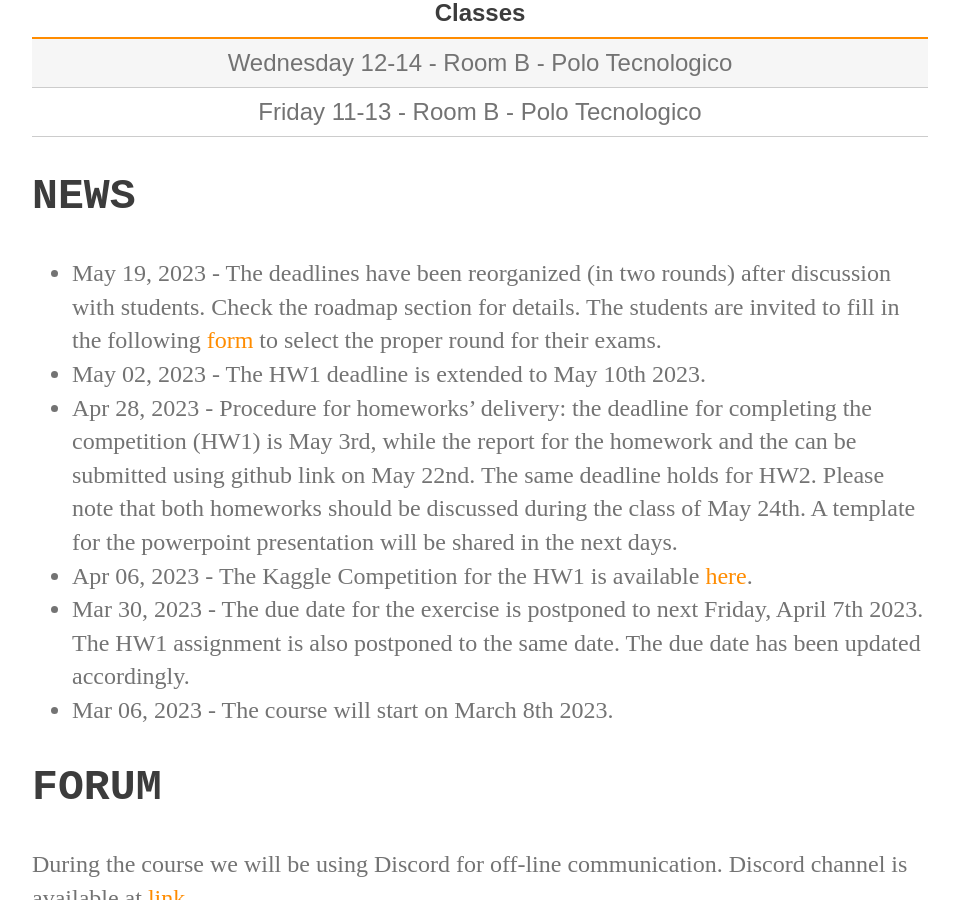
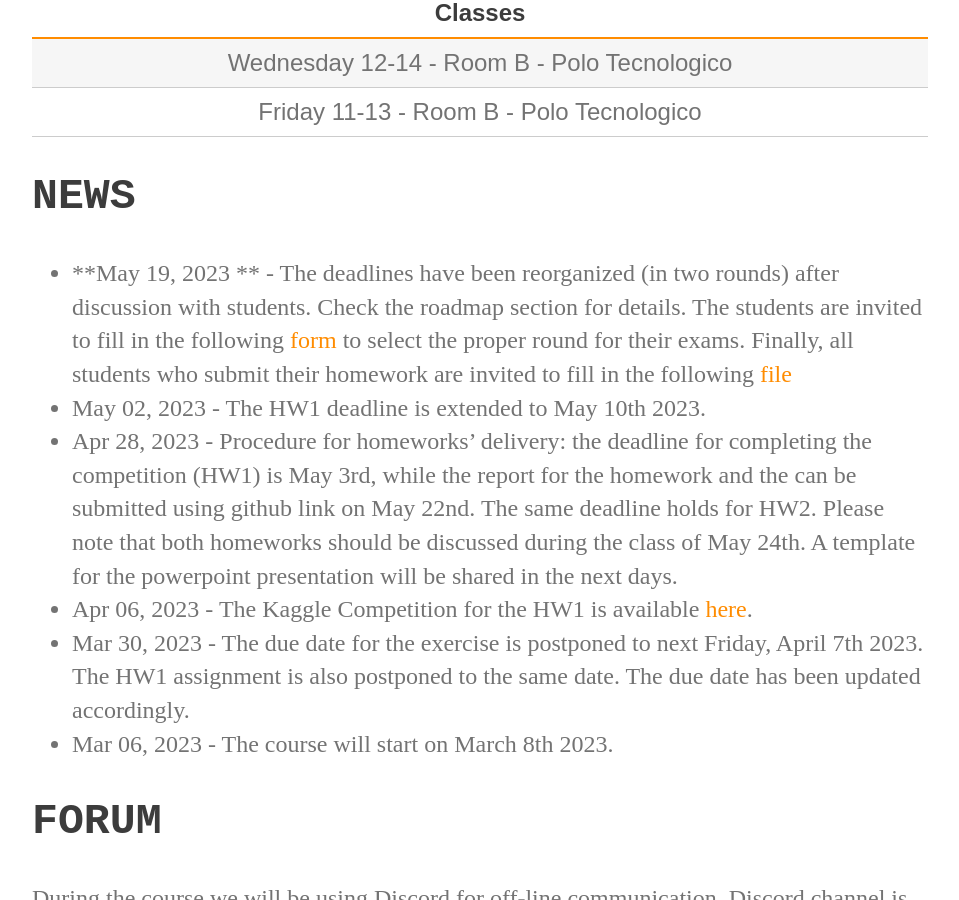
Before and after one commit to perceivelab/knowledge-discovery-course, a Jekyll site: the page built from index.md, in a window 1280 px wide and 900 px high, scrolled down 621 px. Shown: the whole window, without its empty margins (160-1119 px from the left). Built offline with Jekyll 4.4.1, drawn with Linux system fonts in a browser that asks for light colours; our own code applies the rules of GitHub Pages for plain Markdown files; some of the changed text lies outside the part shown.

Commit message:
Update index.md

```diff
--- a/index.md
+++ b/index.md
@@ -14,8 +14,8 @@
 
 
 ## NEWS
-- May 19, 2023 - The deadlines have been reorganized (in two rounds) after discussion with students. Check the roadmap section for details.
-The students are invited to fill in the following [form](https://docs.google.com/forms/d/e/1FAIpQLSfEm5-iI7-TS25VoIg2tLiTRM0-WOpGFIiw5bv4rRzNUVMhag/viewform?usp=sf_link) to select the proper round for their exams.
+- **May 19, 2023 ** - The deadlines have been reorganized (in two rounds) after discussion with students. Check the roadmap section for details.
+The students are invited to fill in the following [form](https://docs.google.com/forms/d/e/1FAIpQLSfEm5-iI7-TS25VoIg2tLiTRM0-WOpGFIiw5bv4rRzNUVMhag/viewform?usp=sf_link) to select the proper round for their exams. Finally, all students who submit their homework are invited to fill in the following [file](https://docs.google.com/spreadsheets/d/1hxRHRtog3iDHaZX4nMfHXZ4TG94ywTMv45nxPyViM5o/edit?usp=sharing)
 - May 02, 2023 - The HW1 deadline is extended to May 10th 2023.
 - Apr 28, 2023 - Procedure for homeworks' delivery: the deadline for completing the competition (HW1) is May 3rd, while the report for the homework and the can be submitted using github link on May 22nd. The same deadline holds for HW2. Please note that both homeworks should be discussed during the class of May 24th. A template for the powerpoint presentation will be shared in the next days.
 - Apr 06, 2023 - The Kaggle Competition for the HW1 is available [here](https://www.kaggle.com/t/6ceb4bdc67b4496090c6d83189437df0).
@@ -37,7 +37,6 @@ The final roadmap of the course homeworks is the following:
 | **HW2 - Round 1**      | **GANs** | **April 28, 2023** | **May 25, 2023**    | --- |
 | **Homework discussion - Round 1**      | **Presentation** | **May 26, 2023** | ---   | --- |
 | **Theory test - Round 1**      | **Theory** | **May 31, 2023** | ---   | --- |
-
 | **HW2 - Round 2**      | **GANs** | **April 28, 2023** | **June 4, 2023**    | --- |
 | **Homework discussion - Round 2**      | **Presentation** | **June 7, 2023** | ---   | --- |
 | **Theory test - Round 2**      | **Theory** | **June 9, 2023** | ---   | --- |
```
Also changed, not shown: other parts of index.md (+1 -1 lines).
